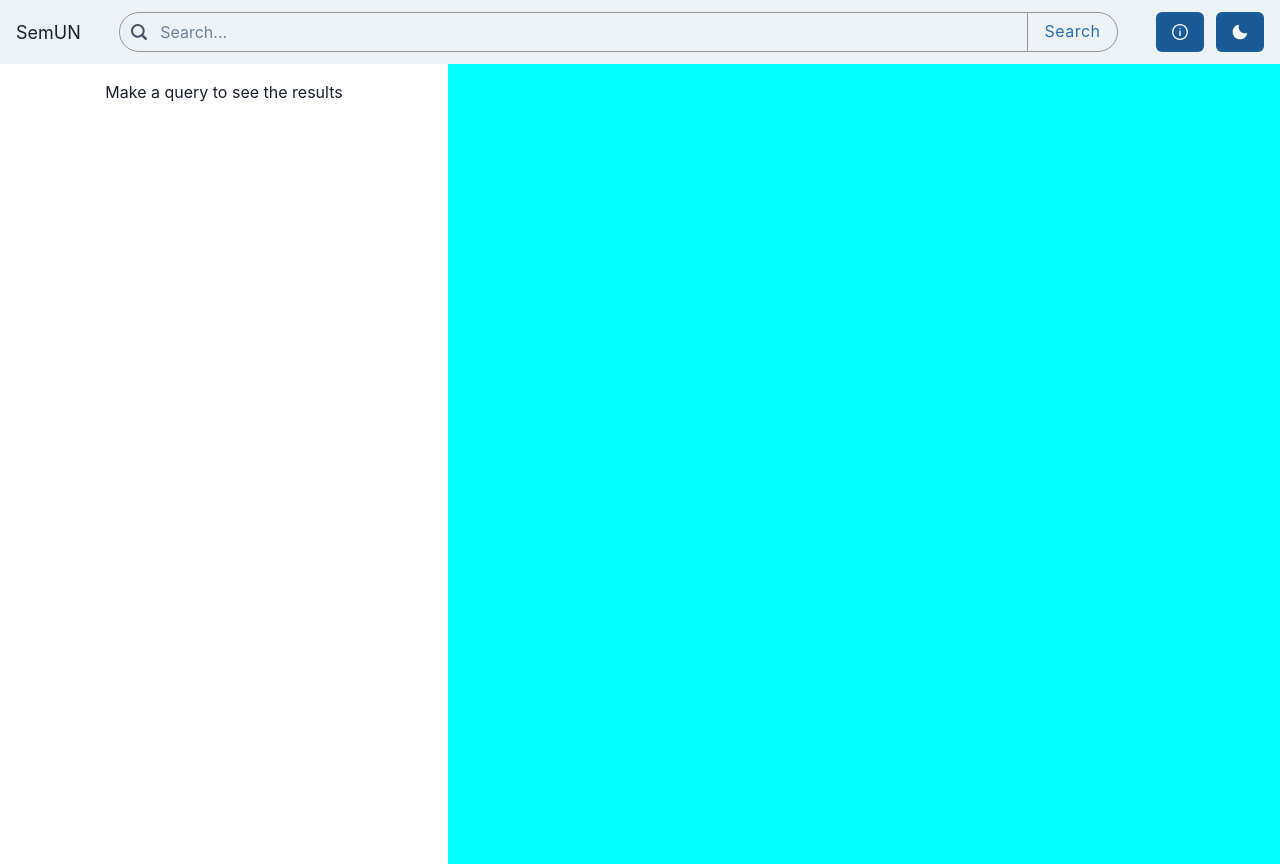
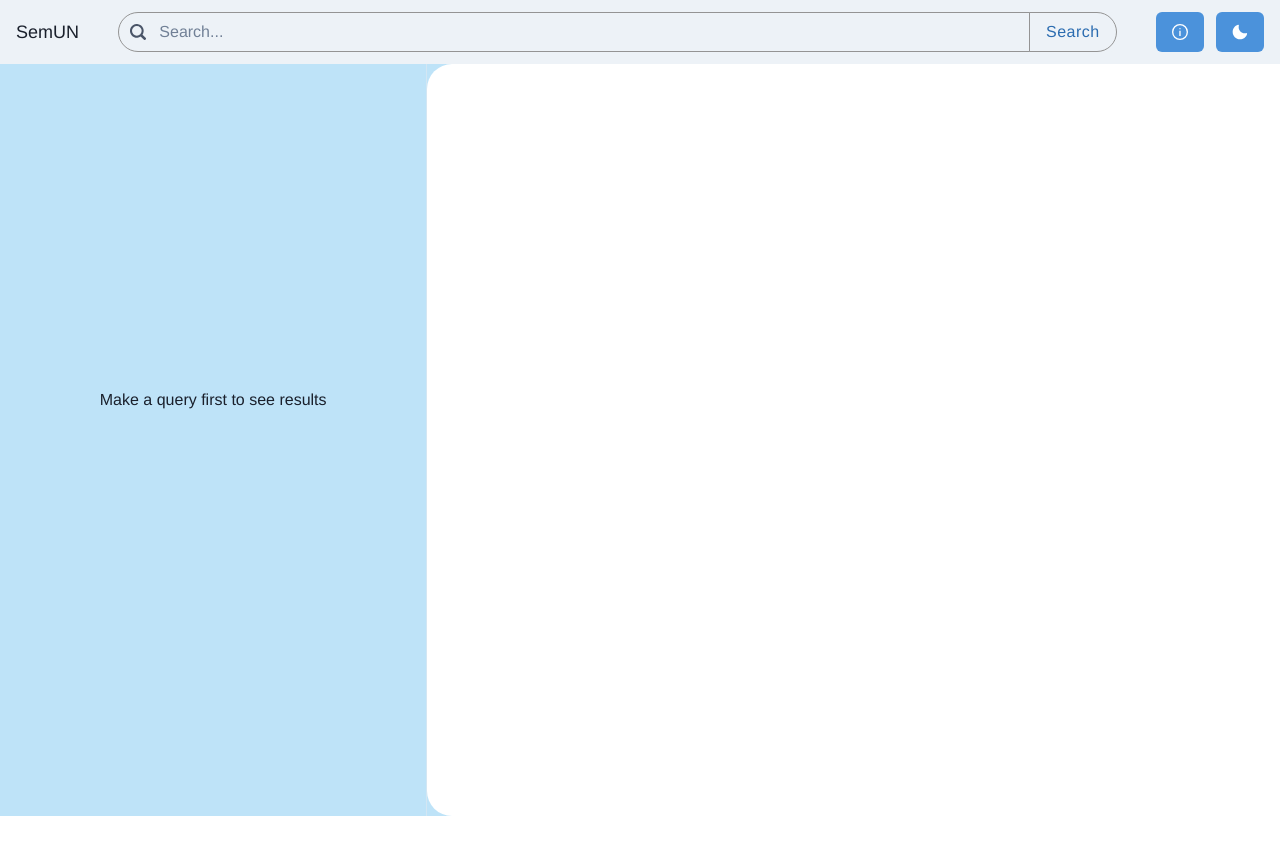
Before and after one commit to ClementSicard/un-semun-front, a React (Create React App) app: page / in a window 1280 px wide. After the commit the page ends 816 px from the top, so only its background shows below. Built offline with nearby package versions, Linux system fonts and the light colour scheme.

Commit message:
ui: nicer UI + graph display based on serach

```diff
--- a/src/Home.tsx
+++ b/src/Home.tsx
@@ -6,9 +6,11 @@ import {
   AlertTitle,
   Box,
   Center,
+  Divider,
   Flex,
   Text,
-  VStack
+  VStack,
+  useColorModeValue
 } from '@chakra-ui/react'
 import { SearchBar } from './components/SearchBar'
 import { ApiResponse } from './types/ApiResponse'
@@ -19,7 +21,7 @@ import '@react-sigma/core/lib/react-sigma.min.css'
 import Graph from 'graphology'
 
 import getNodeProgramImage from 'sigma/rendering/webgl/programs/node.image'
-import drawLabel from './lib/CanvasUtils'
+import { GraphEvents } from './components/GraphEvents'
 
 export const Home: React.FC = () => {
   const [data, setData] = useState<ApiResponse | null>(null)
@@ -53,64 +55,89 @@ export const Home: React.FC = () => {
 
   const displaySuccess = data && !isError && !isSearching
   const displayError = isError && !isSearching
+  const lessNodesThanResults =
+    graphData && graphData.nodes.length !== data?.total
+
   const nbOfPages = data ? Math.ceil(data.total / pageSize) : 0
 
   console.log('nbOfPages:', nbOfPages)
 
   return (
     <>
-      <Box maxH='100vh'>
+      <Box maxH='100vh' h='100%' objectFit={'fill'}>
         <Nav>
           <SearchBar onSearch={handleSearch} isSearching={isSearching} />
         </Nav>
 
         {displayAPIError()}
+
+        <Flex
+          width='100%'
+          height='94vh'
+          bg={useColorModeValue('blue.100', 'gray.900')}
+          overflow={'clip'}
+        >
+          <Box flex='1'>
             {displayAPISuccess()}
-
-        <Flex width='100%' height='100vh'>
-          <Box flex='1' bg='white' p={4} overflowY='auto'>
-            {resultsPane()}
+            <Box p={4} overflowY='auto' maxH='90vh'>
+              {ResultsPane()}
             </Box>
-          <Box flex='2' bg='cyan' p={0}>
-            {graphPane()}
+          </Box>
+          <Divider
+            orientation='vertical'
+            bg={useColorModeValue('gray.900', 'gray.100')}
+          />
+          <Box
+            flex='2'
+            bg={useColorModeValue('white', 'gray.900')}
+            p={0}
+            // borderRadius={'25'}
+            borderTopLeftRadius={'25'}
+            borderBottomLeftRadius={'25'}
+            h='94vh'
+          >
+            {GraphPane()}
           </Box>
         </Flex>
       </Box>
     </>
   )
 
-  function resultsPane () {
+  function ResultsPane (): JSX.Element {
     return (
       <>
         <VStack spacing={4}>{data && getCardsFromApiResponse(data)}</VStack>
         {!data && (
-          <Center>
-            <Text>Make a query to see the results</Text>
+          <Center h='80vh'>
+            <Text>Make a query first to see results</Text>
           </Center>
         )}
       </>
     )
   }
 
-  function graphPane () {
+  function GraphPane (): JSX.Element {
     return (
       <>
+        {lessNodesThanResults && displayGraphWarning()}
         {graphData && (
           <SigmaContainer
             graph={graphData}
             settings={{
               nodeProgramClasses: { image: getNodeProgramImage() },
-              labelRenderer: drawLabel,
+              // labelRenderer: drawLabel,
               defaultNodeType: 'image',
               defaultEdgeType: 'line',
-              labelDensity: 0.07,
-              labelGridCellSize: 100,
-              labelRenderedSizeThreshold: 6,
+              // labelDensity: 0.1,
+              // labelGridCellSize: 100,
+              // labelRenderedSizeThreshold: 6,
               labelFont: 'Helvetica Neue, sans-serif',
               labelWeight: '300',
               zIndex: true
             }}
-          />
+          >
+            <GraphEvents />
+          </SigmaContainer>
         )}
       </>
     )
@@ -121,7 +148,6 @@ export const Home: React.FC = () => {
       <>
         {displayError && (
           <div>
-            <VStack spacing={4} m='1rem'>
             <Alert status='error' variant='left-accent'>
               <AlertIcon />
               <AlertTitle>Oops... </AlertTitle>
@@ -132,7 +158,32 @@ export const Home: React.FC = () => {
               </AlertDescription>
             </Alert>
             <Text align='start' w='100'></Text>
-            </VStack>
+          </div>
+        )}
+      </>
+    )
+  }
+
+  function displayGraphWarning () {
+    return (
+      <>
+        {lessNodesThanResults && (
+          <div>
+            <Alert status='warning' variant='top-accent'>
+              <AlertIcon />
+              <AlertTitle>Information </AlertTitle>
+              <AlertDescription>
+                <Text>
+                  Some results were not displayed in the graph because they were
+                  not yet passed through the ML pipeline{' '}
+                  <b>
+                    ({graphData.nodes().length}/{data!.total})
+                  </b>
+                  .
+                </Text>
+              </AlertDescription>
+            </Alert>
+            <Text align='start' w='100'></Text>
           </div>
         )}
       </>
--- /dev/null
+++ b/src/components/GraphEvents.tsx
@@ -0,0 +1,65 @@
+import { useRegisterEvents, useSigma } from '@react-sigma/core'
+import { useState, useEffect } from 'react'
+
+export const GraphEvents: React.FC = () => {
+  const registerEvents = useRegisterEvents()
+  const sigma = useSigma()
+  const [draggedNode, setDraggedNode] = useState<string | null>(null)
+
+  useEffect(() => {
+    // Register the events
+    registerEvents({
+      downNode: e => {
+        setDraggedNode(e.node)
+        sigma.getGraph().setNodeAttribute(e.node, 'highlighted', true)
+      },
+      mouseup: e => {
+        if (draggedNode) {
+          setDraggedNode(null)
+          sigma.getGraph().removeNodeAttribute(draggedNode, 'highlighted')
+        }
+      },
+      mousedown: e => {
+        // Disable the autoscale at the first down interaction
+        if (!sigma.getCustomBBox()) sigma.setCustomBBox(sigma.getBBox())
+      },
+      mousemove: e => {
+        if (draggedNode) {
+          // Get new position of node
+          const pos = sigma.viewportToGraph(e)
+          sigma.getGraph().setNodeAttribute(draggedNode, 'x', pos.x)
+          sigma.getGraph().setNodeAttribute(draggedNode, 'y', pos.y)
+
+          // Prevent sigma to move camera:
+          e.preventSigmaDefault()
+          e.original.preventDefault()
+          e.original.stopPropagation()
+        }
+      },
+      touchup: e => {
+        if (draggedNode) {
+          setDraggedNode(null)
+          sigma.getGraph().removeNodeAttribute(draggedNode, 'highlighted')
+        }
+      },
+      touchdown: e => {
+        // Disable the autoscale at the first down interaction
+        if (!sigma.getCustomBBox()) sigma.setCustomBBox(sigma.getBBox())
+      },
+      touchmove: e => {
+        if (draggedNode) {
+          // Get new position of node
+          const pos = sigma.viewportToGraph(e.touches[-1])
+          sigma.getGraph().setNodeAttribute(draggedNode, 'x', pos.x)
+          sigma.getGraph().setNodeAttribute(draggedNode, 'y', pos.y)
+
+          // Prevent sigma to move camera:
+          e.original.preventDefault()
+          e.original.stopPropagation()
+        }
+      }
+    })
+  }, [registerEvents, sigma, draggedNode])
+
+  return null
+}
--- a/src/components/Nav.tsx
+++ b/src/components/Nav.tsx
@@ -38,12 +38,12 @@ export const Nav: React.FC<NavProps> = ({ children }) => {
 
   return (
     <>
-      <Box bg={useColorModeValue('gray.100', 'gray.900')} px={4}>
+      <Box bg={useColorModeValue('gray.100', 'gray.900')} px={4} h={16}>
         <Flex
-          h={16}
           alignItems={'center'}
           justifyContent={'space-between'}
           zIndex={1}
+          h={16}
         >
           <Box>
             <Text fontSize={'lg'}>SemUN</Text>
--- a/src/components/SearchBar.tsx
+++ b/src/components/SearchBar.tsx
@@ -44,6 +44,7 @@ export const SearchBar: React.FC<SearchBarProps> = ({
           border='1px solid #949494'
           value={query}
           size={size}
+          fontWeight={'thin'}
           onChange={e => setQuery(e.target.value)}
           onKeyPress={handleKeyPress}
           borderRadius={borderRadius} // Top left and bottom left rounded
--- a/src/components/UNDLDoc.tsx
+++ b/src/components/UNDLDoc.tsx
@@ -49,7 +49,7 @@ export const UNDLDoc: React.FC<ResultCardProps> = ({ record }) => {
               </Link>
             </Heading>
             <Spacer h='15' />
-            <Button variant='outline'>
+            <Button variant='outline' onClick={openDocLink}>
               <Link
                 isExternal
                 variant='outline'
@@ -57,7 +57,7 @@ export const UNDLDoc: React.FC<ResultCardProps> = ({ record }) => {
                 fontSize={'sm'}
                 onClick={openDocLink}
               >
-                View document <ExternalLinkIcon mx='2px' />
+                Read <ExternalLinkIcon mx='2px' />
               </Link>
             </Button>
           </CardBody>
@@ -67,6 +67,6 @@ export const UNDLDoc: React.FC<ResultCardProps> = ({ record }) => {
   )
 
   function openDocLink () {
-    window.open(record.downloads.English, '_blank')
+    window.open(`https://digitallibrary.un.org/record/${record.id}`, '_blank')
   }
 }
--- a/src/lib/CanvasUtils.ts
+++ b/src/lib/CanvasUtils.ts
@@ -96,7 +96,6 @@ export default function drawLabel(
     data: PartialButFor<NodeDisplayData, "x" | "y" | "size" | "label" | "color">,
     settings: Settings,
 ): void {
-    console.warn("drawLabel", data)
     if (!data.title) return;
 
     const size = settings.labelSize;
--- a/src/theme.ts
+++ b/src/theme.ts
@@ -1,10 +1,16 @@
 
 import { extendTheme } from "@chakra-ui/react";
 
+export const unColor = "#4b92db";
+
 export const theme = extendTheme({
+    fonts: {
+        body: 'Helvetica Neue, sans-serif',
+        heading: 'Helvetica Neue, sans-serif',
+    },
     colors: {
         doenet: {
-            mainBlue: "#1a5a99",
+            mainBlue: unColor,
             lightBlue: "#b8d2ea",
             solidLightBlue: "#8fb8de",
             mainGrey: "#e3e3e3",
@@ -23,9 +29,25 @@ export const theme = extendTheme({
         }
     },
     components: {
+        Text: {
+            baseStyle: {
+                fontWeight: "thin", // set your default font weight here
+                fontSize: "16px"
+            },
+        },
+        Heading: {
+            baseStyle: {
+                fontWeight: "semibold" // set your default font weight for headings here
+            },
+        },
+        Input: {
+            baseStyle: {
+                fontWeight: "thin",
+            }
+        },
         Button: {
             baseStyle: {
-                fontWeight: "normal",
+                fontWeight: "thin",
                 letterSpacing: ".5px",
                 _focus: {
                     outline: "2px solid #2D5994",
```
Also changed, not shown: src/lib/api.tsx (+55 -7 lines). Lines whose indentation alone changed are shown as unchanged.
